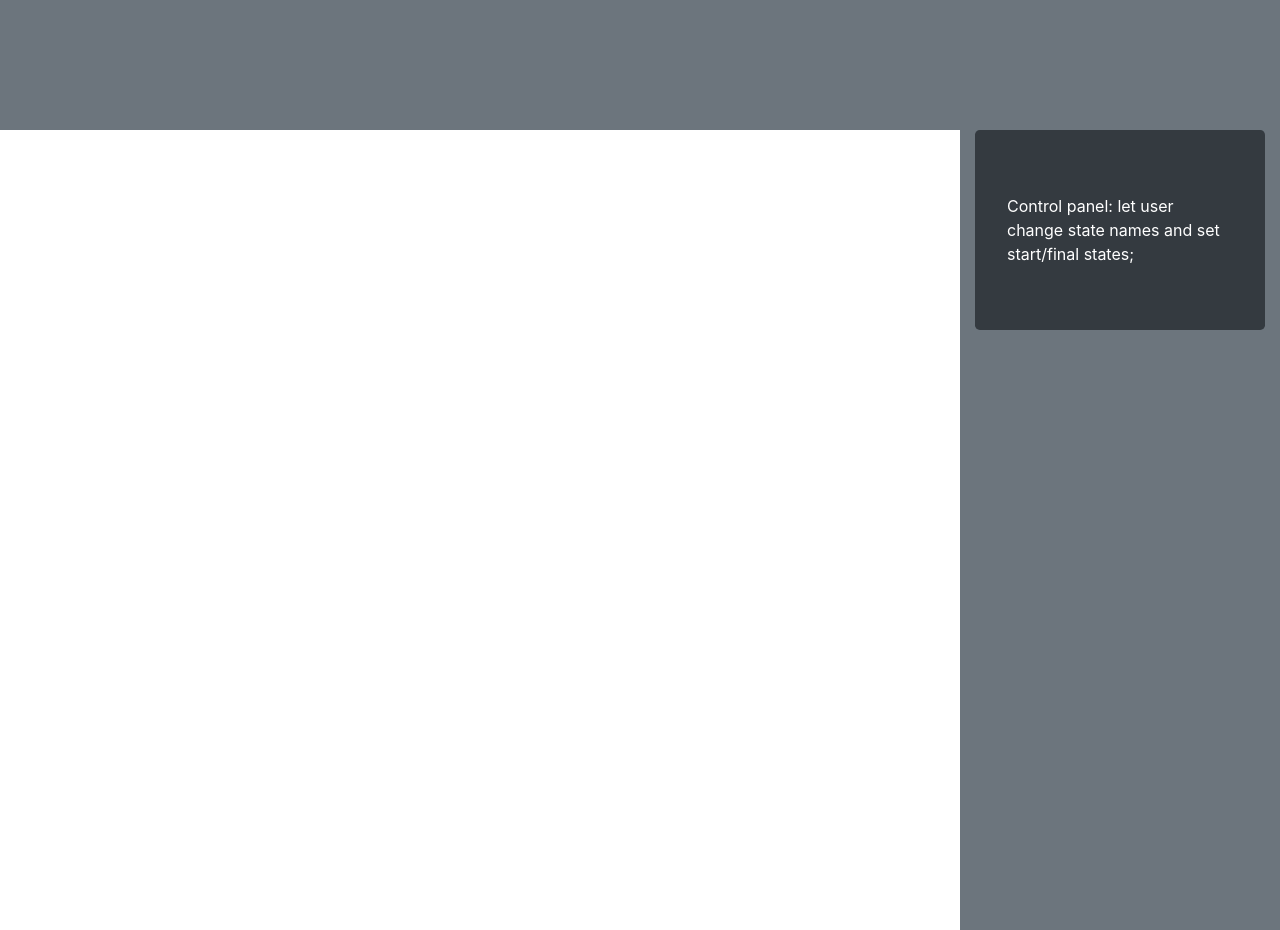
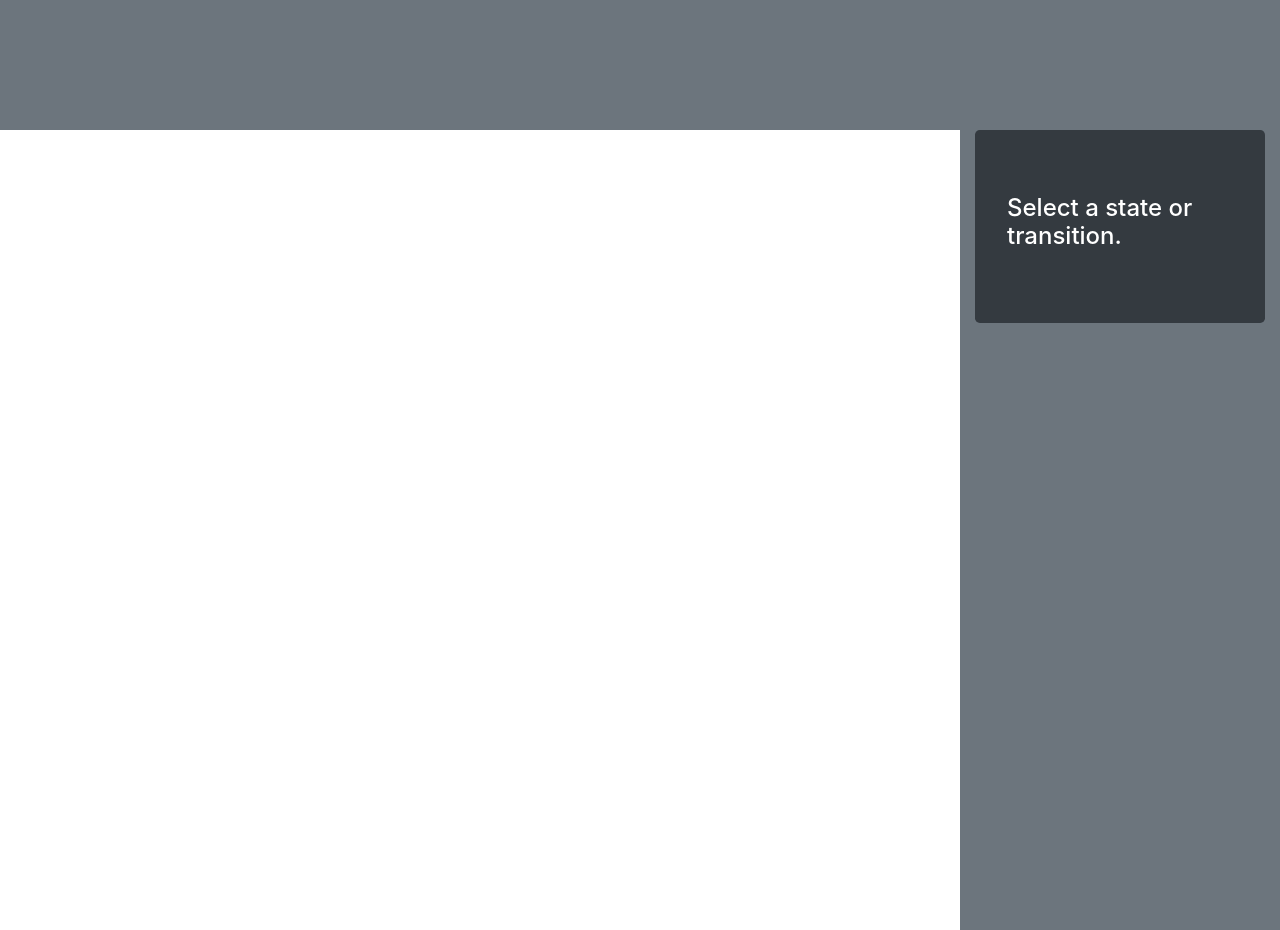
Before and after one commit to amaj98/AutomataSimulator, an Angular app: page /fsm in a window 1280 px wide. Shown: the part 1600-2530 px from the top of the page. Built offline with nearby package versions, Linux system fonts and the light colour scheme.

Commit message:
control panel changes

```diff
--- a/src/app/pages/fsmpage/drawfsm/drawfsm.component.html
+++ b/src/app/pages/fsmpage/drawfsm/drawfsm.component.html
@@ -6,8 +6,9 @@
   </div>
   <div class = "col-3 hidden-md-down bg-secondary text-white">
     <div class = "jumbotron panel bg-dark">
-        Control panel: let user change state names and set start/final states;
+        <div *ngIf="selected === null"><h4>Select a state or transition.</h4></div>
+        <div *ngIf= "isState()">is state, allow user to set start and final states and change state names</div>
+        <div *ngIf= "isTrans()">is transition, allow user to set the transition character(s)</div>
     </div>
-
   </div>
 </div>
--- a/src/app/pages/fsmpage/drawfsm/drawfsm.component.ts
+++ b/src/app/pages/fsmpage/drawfsm/drawfsm.component.ts
@@ -23,4 +23,11 @@ export class DrawfsmComponent implements OnInit {
     if($event === 0){this.zoom = 0;}
     else{this.zoom+=$event;}
   }
+
+  isState(){
+    return this.selected instanceof FsmState;
+  }
+  isTrans(){
+    return this.selected instanceof FsmTransition;
+  }
 }
```
